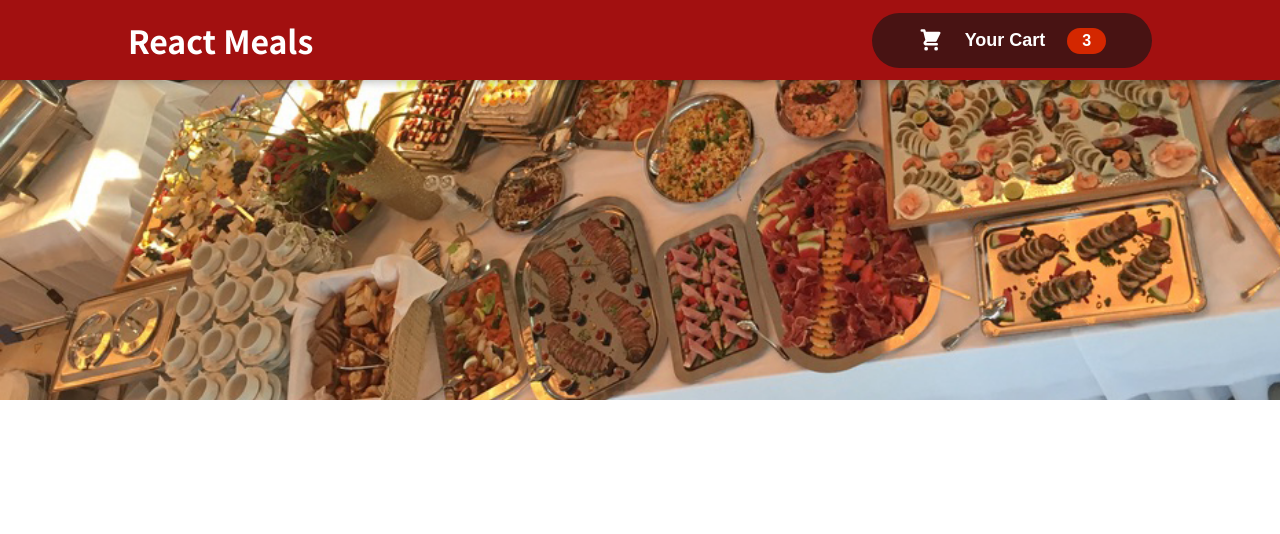
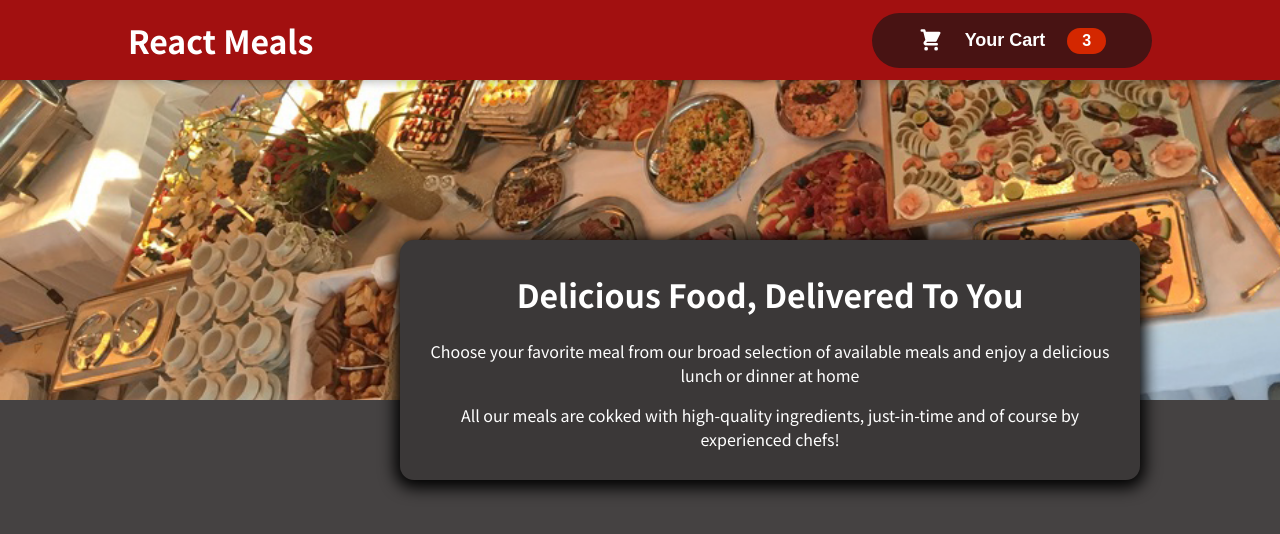
Before and after one commit to sagarikamohanty2000/RestaurantApp, a React (Create React App) app: page / in a window 1280 px wide. Shown: the top 534 px of the page. Built offline with nearby package versions, Linux system fonts and the light colour scheme.

Commit message:
restaurant_summary

```diff
--- a/src/Components/Layout/Header.js
+++ b/src/Components/Layout/Header.js
@@ -1,21 +1,22 @@
-import React from 'react';
-import classes from './Header.module.css';
-import ModalImg from '../../Asserts/meals.jpg';
-import HeaderCart from './HeaderCart';
+import React from "react";
+import classes from "./Header.module.css";
+import ModalImg from "../../Asserts/meals.jpg";
+import HeaderCart from "./HeaderCart";
+import RestaurantSmmary from "./RestaurantSummary";
 
 const Header = (props) => {
-
   return (
     <React.Fragment>
       <header className={classes.header}>
         <h1>React Meals</h1>
-                 <HeaderCart/>
+        <HeaderCart />
       </header>
-            <div className={classes['modal-img']}>
+        <div className={classes["modal-img"]}>
           <img src={ModalImg} alt="Tasty and delicious food table"></img>
         </div>
+        <RestaurantSmmary />
     </React.Fragment>
-    )
-}
+  );
+};
 
 export default Header;
--- a/src/Components/Layout/Header.module.css
+++ b/src/Components/Layout/Header.module.css
@@ -27,12 +27,3 @@
     height: 100%;
     object-fit: cover;
 }
-
-button{
-    background-color: rgb(72, 19, 19);
-    color:white;
-    width: 270px;
-    height:50px ;
-    border-radius: 30px;
-    border-color: rgb(72, 19, 19); ;
-}
--- /dev/null
+++ b/src/Components/Layout/RestaurantSummary.js
@@ -0,0 +1,15 @@
+import React from 'react';
+import classes from './RestaurantSummary.module.css';
+
+const RestaurantSummary = () => {
+
+    return (
+        <div className={classes.frame}>
+            <h1>Delicious Food, Delivered To You</h1>
+            <p>Choose your favorite meal from  our broad selection of available meals and enjoy a delicious lunch or dinner at home</p>
+            <p>All our meals are cokked with high-quality ingredients, just-in-time and of course by experienced chefs!</p>
+        </div>
+    )
+}
+
+export default RestaurantSummary;
--- /dev/null
+++ b/src/Components/Layout/RestaurantSummary.module.css
@@ -0,0 +1,13 @@
+.frame{
+    position: absolute;
+    top:240px;
+    left:400px;
+    background-color: rgb(59, 56, 56);
+    box-shadow: 0 3px 16px 5px black;
+    border-radius: 14px;
+    height: 240px;
+    width:740px;
+    text-align:center;
+    padding: 10px 20px;
+    color: white;
+}
--- a/src/index.css
+++ b/src/index.css
@@ -10,4 +10,5 @@ html {
 
 body {
   margin: 0;
+  background-color: rgb(69, 66, 66);
 }
```
Lines whose indentation alone changed are shown as unchanged.
